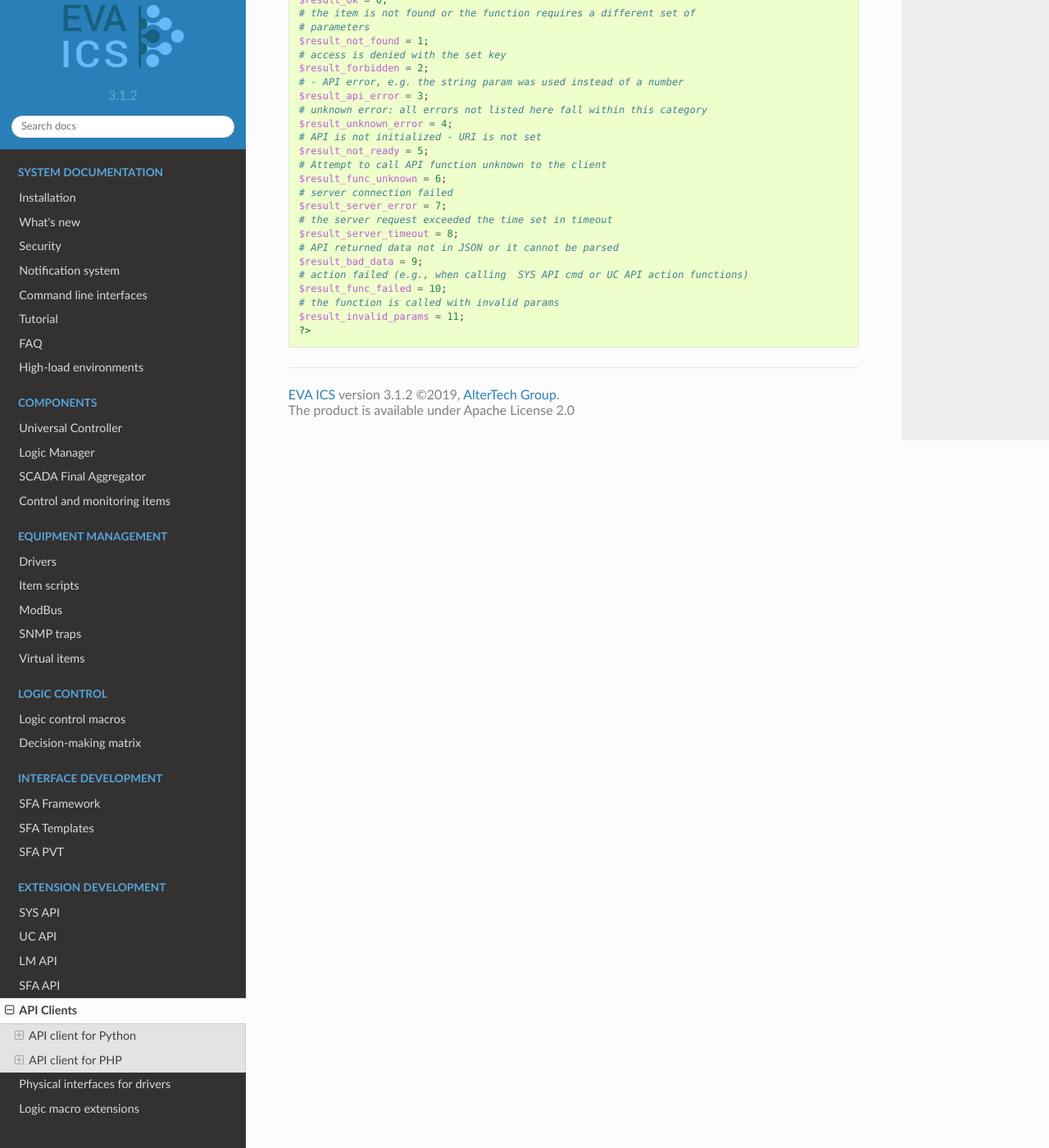
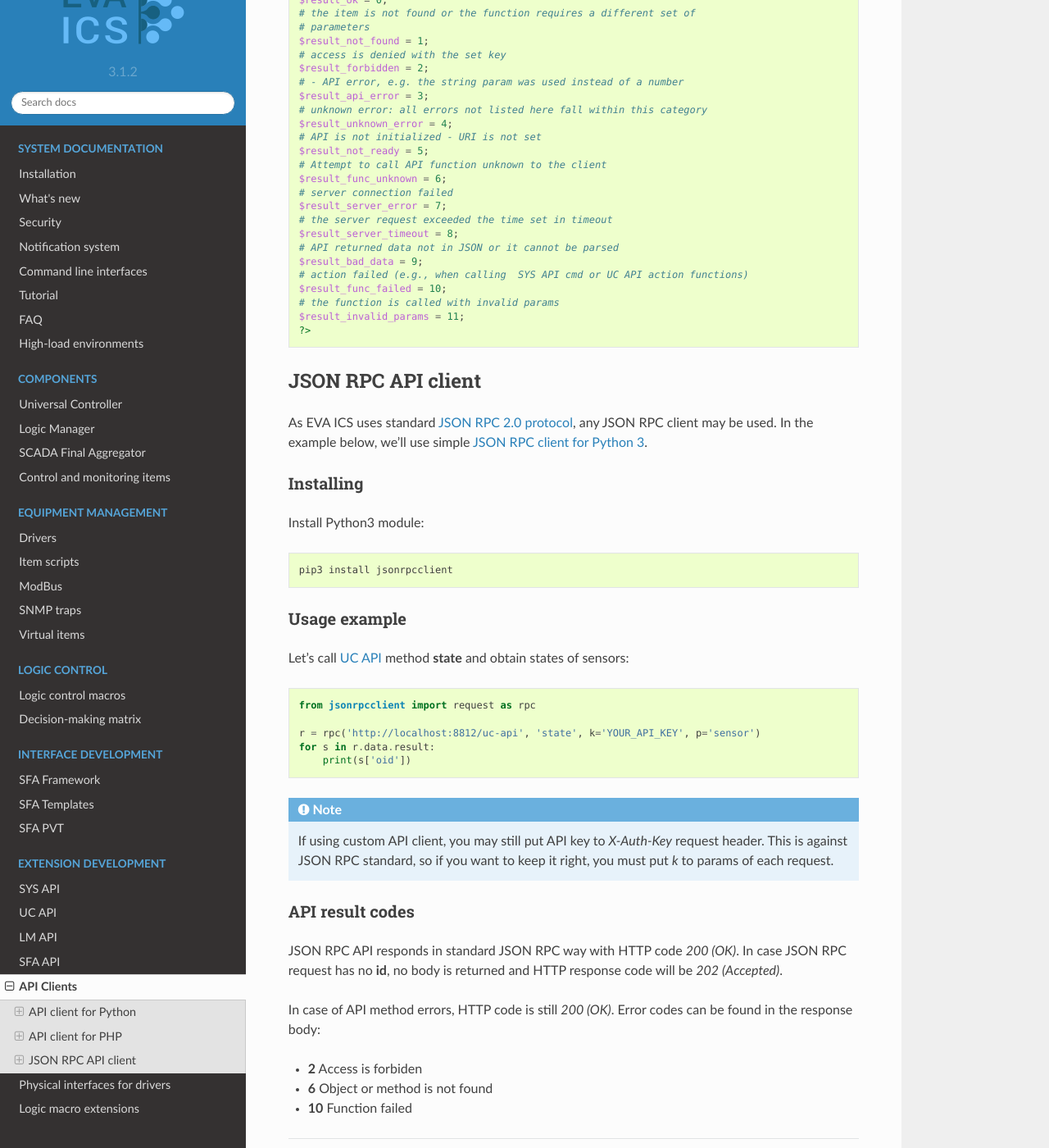
Before and after one commit to alttch/eva3, a Sphinx documentation site: the page built from doc/api_clients.rst, in a window 1280 px wide and 1400 px high, scrolled down 4994 px. Shown: the whole window at 82% size. Built offline with Sphinx 7.4.7 and the Read the Docs theme 2.0.0, drawn with Linux system fonts in a browser that asks for light colours.

```diff
--- a/doc/api_clients.rst
+++ b/doc/api_clients.rst
@@ -285,3 +285,55 @@ Result codes are stored in module variables:
     # the function is called with invalid params
     $result_invalid_params = 11;
     ?>
+
+.. json_rpc_client_:
+
+JSON RPC API client
+===================
+
+As EVA ICS uses standard `JSON RPC 2.0 protocol
+<https://www.jsonrpc.org/specification>`_, any JSON RPC client may be used. In
+the example below, we'll use simple `JSON RPC client for Python 3
+<https://github.com/bcb/jsonrpcclient>`_.
+
+Installing
+----------
+
+Install Python3 module:
+
+.. code-block:: bash
+
+    pip3 install jsonrpcclient
+
+Usage example
+-------------
+
+Let's call :doc:`/uc/uc_api` method **state** and obtain states of sensors:
+
+.. code-block:: python
+
+    from jsonrpcclient import request as rpc
+
+    r = rpc('http://localhost:8812/uc-api', 'state', k='YOUR_API_KEY', p='sensor')
+    for s in r.data.result:
+        print(s['oid'])
+
+.. note::
+
+    If using custom API client, you may still put API key to *X-Auth-Key*
+    request header. This is against JSON RPC standard, so if you want to keep
+    it right, you must put *k* to params of each request.
+
+API result codes
+----------------
+
+JSON RPC API responds in standard JSON RPC way with HTTP code *200 (OK)*. In
+case JSON RPC request has no **id**, no body is returned and HTTP response code
+will be *202 (Accepted)*.
+
+In case of API method errors, HTTP code is still *200 (OK)*. Error codes can
+be found in the response body:
+
+* **2** Access is forbiden
+* **6** Object or method is not found
+* **10** Function failed
--- a/doc/install.rst
+++ b/doc/install.rst
@@ -4,6 +4,12 @@ Installation
 All you need to install EVA  is to download the latest update from
 https://www.eva-ics.com/, unpack the archive to any folder and everything is
 almost ready to use.
+
+.. note::
+
+    Each EVA ICS installation (**node**) can run multiple components. Despite
+    they share node resources, they still act as independent processes and
+    require :ref:`MQTT server<mqtt_>` for inter-connection.
 
 .. contents::
 
```
Also changed, not shown: doc/lm/lm_api.rst (+11 -0 lines), doc/sfa/sfa_api.rst (+12 -1 lines), doc/sys_api.rst (+11 -0 lines), doc/uc/uc_api.rst (+11 -0 lines).
